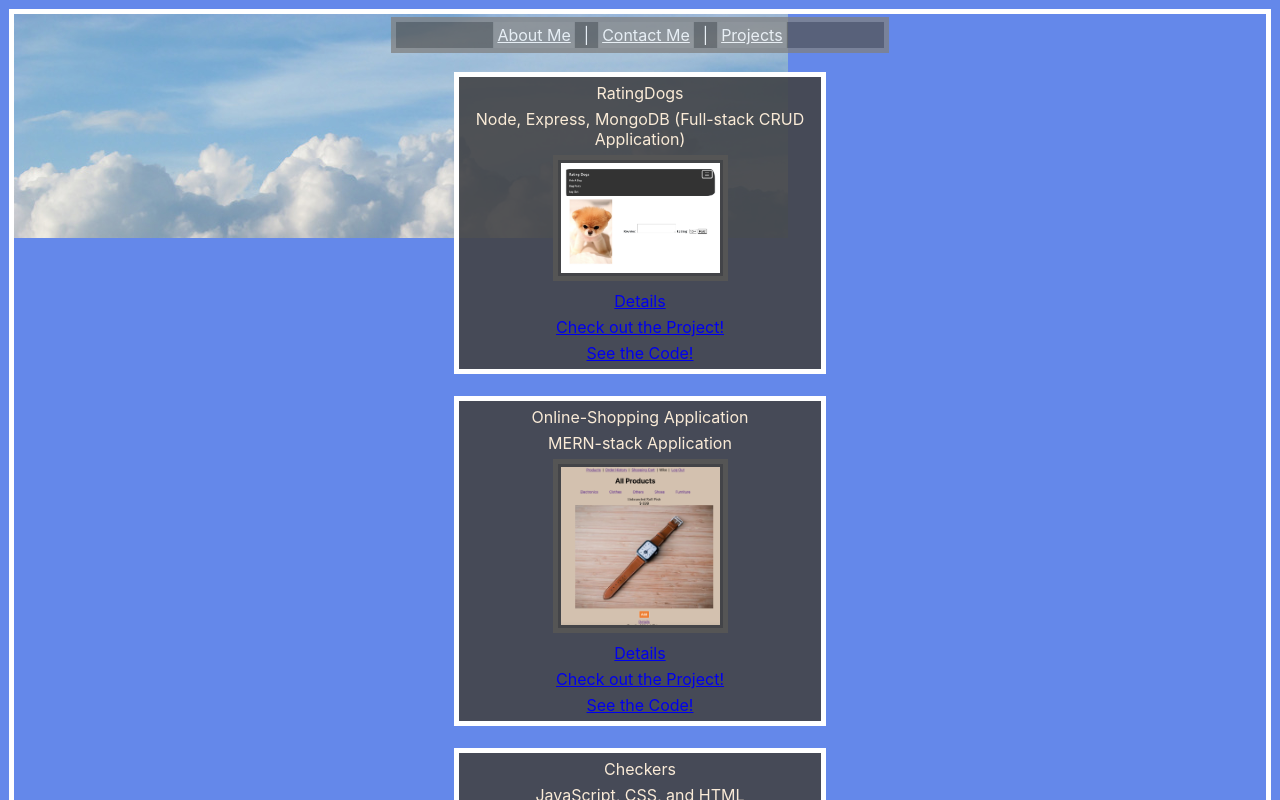
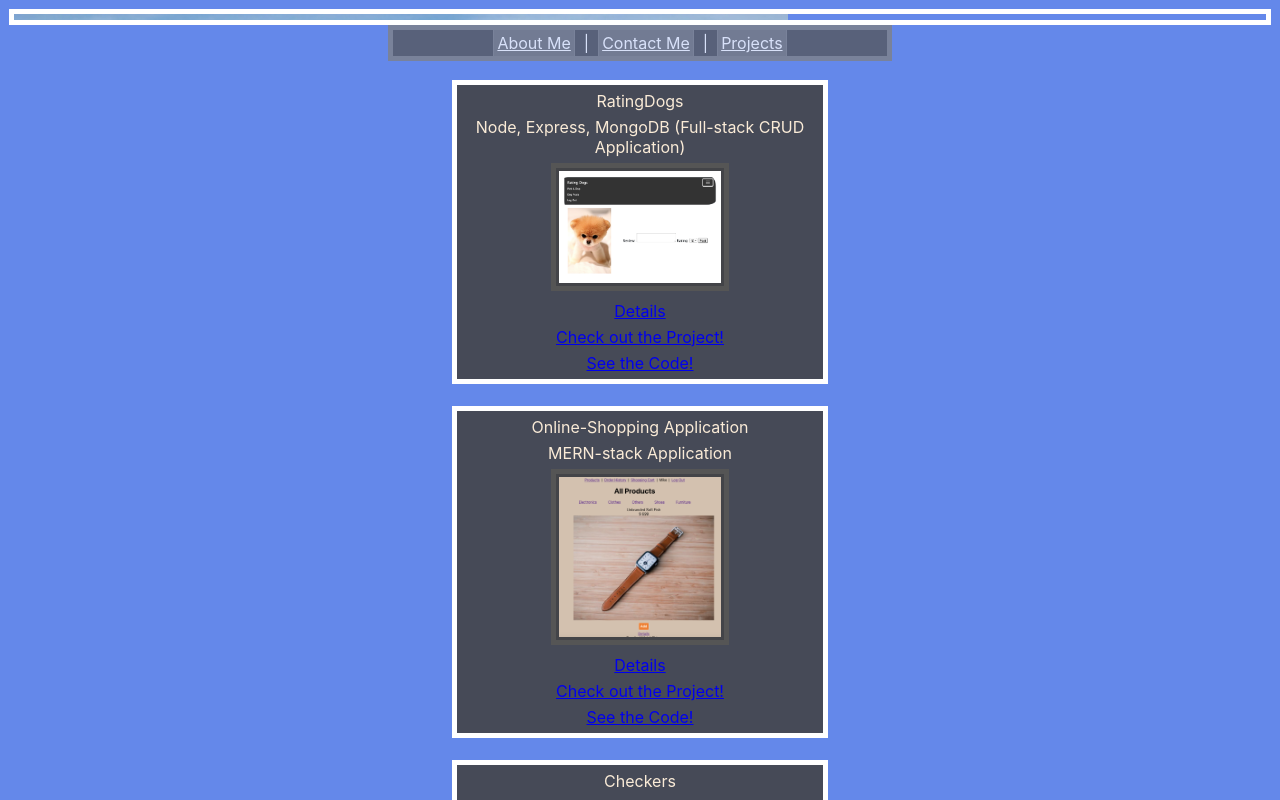
Before and after one commit to maltrui/altrui-portfolio, a React (Create React App) app: page /Projects in a window 1280 px wide. Shown: the top 800 px of the page. Built offline with nearby package versions, Linux system fonts and the light colour scheme.

Commit message:
css change

```diff
--- a/src/Components/NavBar/NavBar.css
+++ b/src/Components/NavBar/NavBar.css
@@ -5,10 +5,11 @@ nav{
     color: white;
     margin-bottom: 5px;
     border: 5px solid grey;
+    font: Verdana;
 }
 .navOption{
     color: white;
-    background-color: rgb(255,255,255, .3);
+    background-color: rgb(255,255,255, .2);
     border: 1px solid grey;
 }
 .navOption:visited{
--- a/src/Components/ProjectCard/ProjectCard.css
+++ b/src/Components/ProjectCard/ProjectCard.css
@@ -1,10 +1,12 @@
 li{
     padding: 3px;
     color:antiquewhite;
+    font: Verdana;
 }
 .card{
     background:rgba(67, 68, 71, 0.9);
     border: 5px solid white;
     width: 30%;
     text-align: center;
+    font: Verdana;
 }
--- a/src/Pages/AboutMe/AboutMePage.css
+++ b/src/Pages/AboutMe/AboutMePage.css
@@ -6,12 +6,14 @@
     text-align: center;
     margin-bottom: 3px;
     color:antiquewhite;
+    font: Verdana;
 }
 .aboutMeP{
     background:rgba(67, 68, 71, 0.9);
     border: 5px solid white;
     text-align: center;
     color:antiquewhite;
+    font: Verdana;
     margin-bottom: 3px;
 }
 .centerPhoto{
--- a/src/Pages/App/App.css
+++ b/src/Pages/App/App.css
@@ -2,7 +2,7 @@
 *{
     box-sizing: border-box;
     padding: 3px;
-    font: Verdana;
+
     margin-left: auto;
     margin-right: auto;
 }
@@ -21,9 +21,10 @@ nav{
 .header{
     background-image: url("../../Imgs/header.jpeg");
     width: auto;
-    height: 20%;
+    height: 25%;
+    z-index:-1;
+    border: 5px solid white;
     background-repeat: no-repeat;
-    border: 5px solid white;
 }
 img{
     border: 5px solid #555;
--- a/src/Pages/App/App.jsx
+++ b/src/Pages/App/App.jsx
@@ -52,6 +52,7 @@ function App() {
   return (
     <>
   <div className='header'>
+  </div>
     <NavBar />
 
       <Routes>
@@ -61,7 +62,7 @@ function App() {
         <Route path='/Projects/Details/:projectName' element={<ProjectDetails projects={projects}/>}/>
         <Route path='/Contact' element={<ContactPage />}/>
       </Routes>
-    </div>
+
     </>
   );
 }
--- a/src/Pages/ContactPage/ContactPage.css
+++ b/src/Pages/ContactPage/ContactPage.css
@@ -5,4 +5,5 @@
     width: 30%;
     text-align: center;
     color:antiquewhite;
+    font: Verdana;
 }
```
